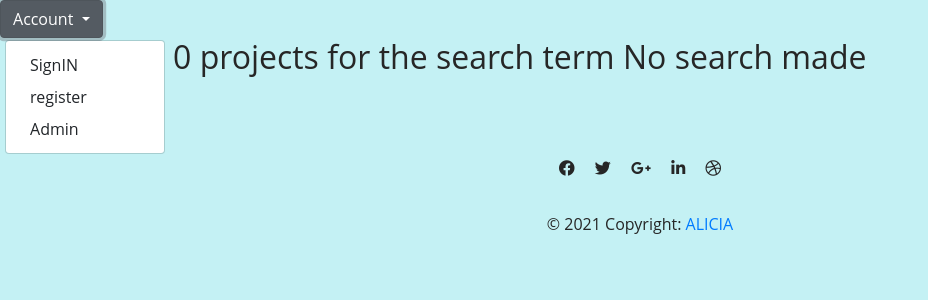
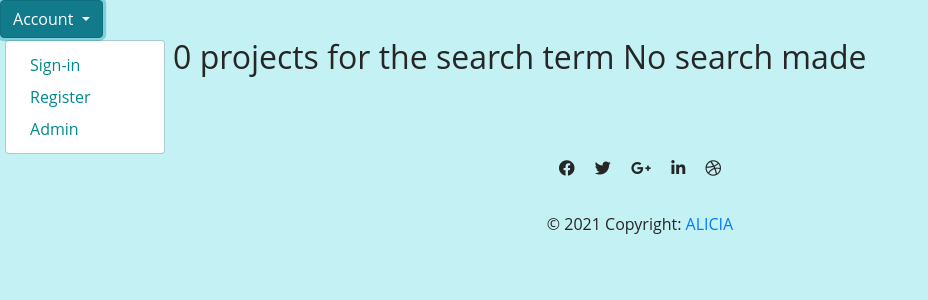
Before and after one commit to Alicia-krynne/Project-Review, a Django app: page /search/ in a window 1280 px wide, after a click on "Account". Shown: the top 300 px of the page, without its empty margins (0-928 px from the left). Run offline with Django 3.2, Linux system fonts and the light colour scheme; some libraries are stand-ins or nearby versions; some web fonts are replaced.

Commit message:
update  readme images

```diff
--- a/review/templates/navbar.html
+++ b/review/templates/navbar.html
@@ -23,12 +23,12 @@
 
 {% else %}
 <div class="dropdown">
-  <button class="btn btn-secondary dropdown-toggle" type="button" id="dropdownMenuButton" data-toggle="dropdown" aria-haspopup="true" aria-expanded="false">
+  <button class="btn btn-info dropdown-toggle" type="button" id="dropdownMenuButton" data-toggle="dropdown" aria-haspopup="true" aria-expanded="false">
     Account
   </button>
   <div class="dropdown-menu" aria-labelledby="dropdownMenuButton">
-    <a class="dropdown-item" href="/accounts/login">SignIN </a>
-    <a class="dropdown-item" href="/accounts/register">register</a>
+    <a class="dropdown-item" href="/accounts/login">Sign-in  </a>
+    <a class="dropdown-item" href="/accounts/register">Register</a>
     <a class="dropdown-item" href="/admin">Admin</a>
   </div>
 </div>
--- a/static/css/base.css
+++ b/static/css/base.css
@@ -232,8 +232,14 @@ margin-left:4em;
 
 .button:active {
   background-color: #3e8e41;
-  box-shadow: 0 5px #666;
+  box-shadow: 0 5px rgb(161, 212, 247);
   transform: translateY(4px);
+}
+.dropdown-item {
+color: #6bb6e7;
+}
+.dropdown-item{
+  color: darkcyan;
 }
 
 
```
Also changed, not shown: readme.md, static/pics/responsive.png (added).
